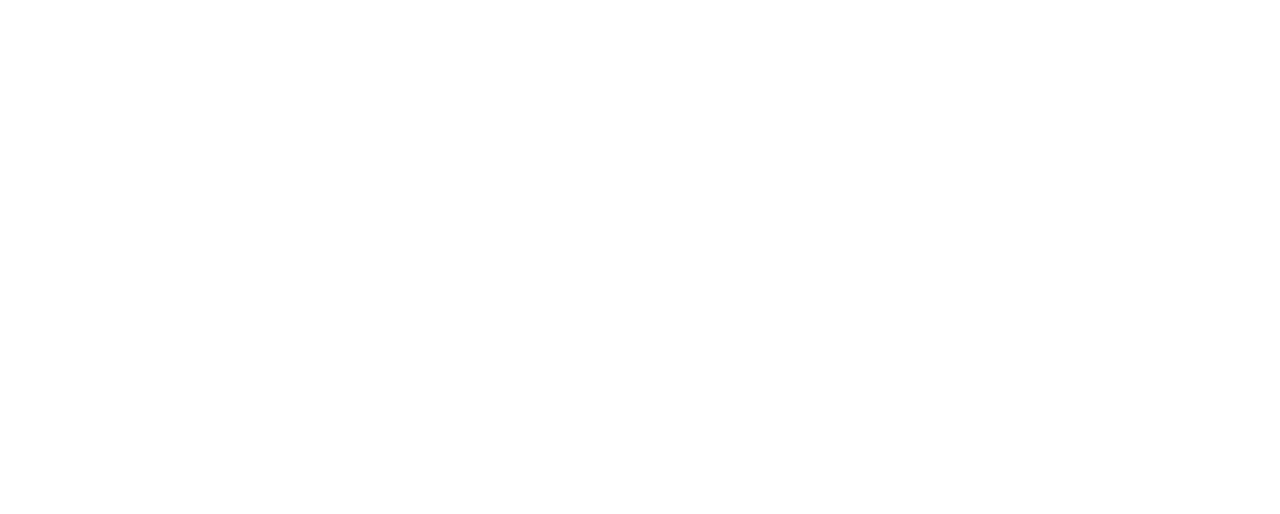
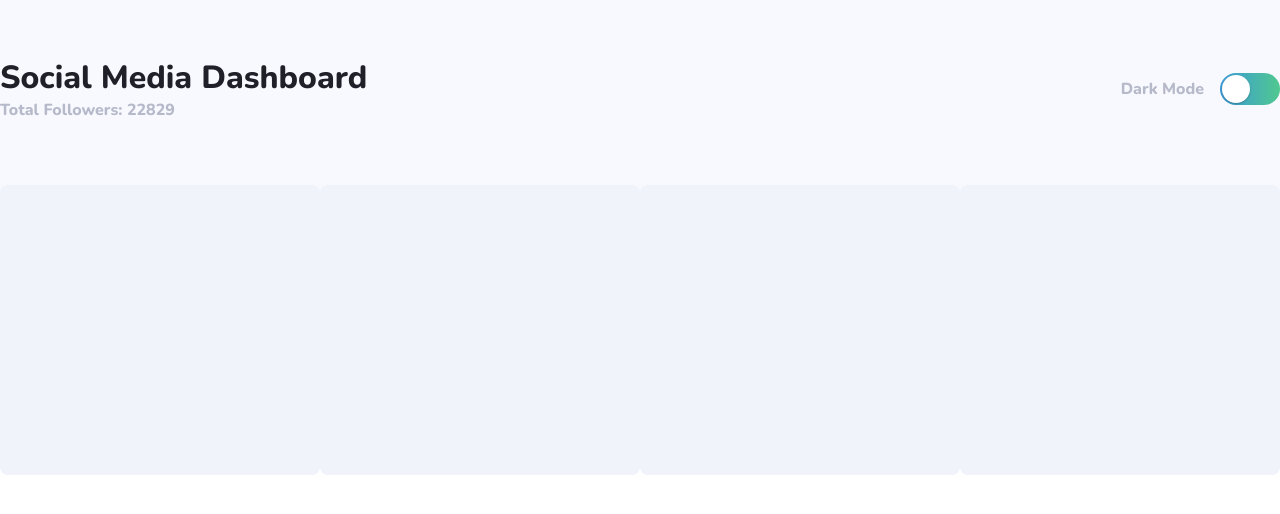
Before and after one commit to hosamelshazly92/social-media-dashboard-theme-switcher, a React (Create React App) app: page / in a window 1280 px wide. Shown: the top 514 px of the page. Built offline with nearby package versions, Linux system fonts and the light colour scheme.

Commit message:
create header section

```diff
--- a/package.json
+++ b/package.json
@@ -9,6 +9,7 @@
     "react": "^17.0.2",
     "react-dom": "^17.0.2",
     "react-scripts": "4.0.3",
+    "uuid": "^8.3.2",
     "web-vitals": "^1.1.2"
   },
   "scripts": {
--- a/public/index.html
+++ b/public/index.html
@@ -25,6 +25,13 @@
       Learn how to configure a non-root public URL by running `npm run build`.
     -->
     <title>React App</title>
+
+    <link rel="preconnect" href="https://fonts.googleapis.com" />
+    <link rel="preconnect" href="https://fonts.gstatic.com" crossorigin />
+    <link
+      href="https://fonts.googleapis.com/css2?family=Nunito:wght@200;300;400;600;700;800;900&display=swap"
+      rel="stylesheet"
+    />
   </head>
   <body>
     <noscript>You need to enable JavaScript to run this app.</noscript>
--- a/src/App.js
+++ b/src/App.js
@@ -1,7 +1,90 @@
-import {} from "./App.module.css";
+import {
+  header,
+  main,
+  top,
+  bottom,
+  container,
+  left,
+  right,
+  heading,
+  paragraph,
+  switchDiv,
+  switchInput,
+  switchLabel,
+} from "./App.module.css";
+import { Fragment } from "react";
+import Card from "./components/Card/Card";
+import Label from "./components/Label/Label";
+import { v4 as uuid } from "uuid";
 
 function App() {
-  return <div className=""></div>;
+  const users = [
+    {
+      id: uuid(),
+      name: "nathanf",
+      numbers: 1986,
+      type: "followers",
+      state: 12,
+      icon: "https://res.cloudinary.com/ux-ui-designer/image/upload/v1631905009/Assets/icon-facebook_x09bqx.svg",
+    },
+    {
+      id: uuid(),
+      name: "like_robinson",
+      numbers: 1044,
+      type: "followers",
+      state: 99,
+      icon: "https://res.cloudinary.com/ux-ui-designer/image/upload/v1631905009/Assets/icon-twitter_xaf0jr.svg",
+    },
+    {
+      id: uuid(),
+      name: "realsam",
+      numbers: 11560,
+      type: "followers",
+      state: 1084,
+      icon: "https://res.cloudinary.com/ux-ui-designer/image/upload/v1631905009/Assets/icon-instagram_ruofi3.svg",
+    },
+    {
+      id: uuid(),
+      name: "mark19",
+      numbers: 8239,
+      type: "subscribers",
+      state: 144,
+      icon: "https://res.cloudinary.com/ux-ui-designer/image/upload/v1631905009/Assets/icon-youtube_j93d63.svg",
+    },
+  ];
+
+  return (
+    <Fragment>
+      <header className={header}>
+        <div className={container}>
+          <div className={left}>
+            <h1 className={heading}>Social Media Dashboard</h1>
+            <p className={paragraph}>
+              Total Followers:&nbsp;
+              {users.reduce((acc, usr) => acc + usr.numbers, 0)}
+            </p>
+          </div>
+          <div className={right}>
+            <span className={paragraph}>Dark Mode</span>
+            <div className={switchDiv}>
+              <input id="switch" className={switchInput} type="checkbox" />
+              <label className={switchLabel} for="switch">
+                Toggle
+              </label>
+            </div>
+          </div>
+        </div>
+      </header>
+      <main className={main}>
+        <div className={top}>
+          {users.map((card) => {
+            return <Card key={card.id} data={card} />;
+          })}
+        </div>
+        <div className={bottom}></div>
+      </main>
+    </Fragment>
+  );
 }
 
 export default App;
--- a/src/App.module.css
+++ b/src/App.module.css
@@ -0,0 +1,95 @@
+* {
+  box-sizing: border-box;
+  margin: 0;
+  padding: 0;
+  font-family: "Nunito", sans-serif;
+  color: #202029;
+}
+
+.header {
+  height: 330px;
+  background-color: #f8f9fe;
+}
+
+.container {
+  max-width: 1480px;
+  margin: auto;
+  padding-top: 56px;
+  display: flex;
+  justify-content: space-between;
+  align-items: center;
+}
+
+.paragraph {
+  color: #b6b9ca;
+  font-weight: 800;
+  margin-right: 16px;
+}
+
+.heading {
+  font-weight: 800;
+}
+
+.main {
+  max-width: 1480px;
+  margin: auto;
+  position: relative;
+  top: -145px;
+}
+
+.top {
+  display: flex;
+  justify-content: space-between;
+}
+
+.right {
+  display: flex;
+  align-items: center;
+}
+
+.switchDiv {
+  display: flex;
+}
+
+.switchInput {
+  height: 0;
+  width: 0;
+  visibility: hidden;
+}
+
+.switchLabel {
+  cursor: pointer;
+  text-indent: -9999px;
+  width: 60px;
+  height: 32px;
+  background: linear-gradient(90deg, #3b99d8, #50c890);
+  display: block;
+  border-radius: 16px;
+  position: relative;
+}
+
+.switchLabel::after {
+  content: "";
+  position: absolute;
+  top: 2px;
+  left: 2px;
+  width: 28px;
+  height: 28px;
+  background: #fff;
+  border-radius: 50%;
+  transition: 0.3s;
+  box-shadow: 0 1px 2px #00000040;
+}
+
+.switchInput:checked + .switchLabel {
+  background: #eee;
+}
+
+.switchInput:checked + .switchLabel::after {
+  left: calc(100% - 2px);
+  transform: translateX(-100%);
+}
+
+.switchLabel:active::after {
+  width: 40px;
+}
--- /dev/null
+++ b/src/components/Card/Card.js
@@ -0,0 +1,7 @@
+import { container } from "./Card.module.css";
+
+const Card = () => {
+  return <div className={container}></div>;
+};
+
+export default Card;
--- /dev/null
+++ b/src/components/Card/Card.module.css
@@ -0,0 +1,6 @@
+.container {
+  width: 346px;
+  height: 290px;
+  background-color: #f0f3fa;
+  border-radius: 8px;
+}
--- /dev/null
+++ b/src/components/Label/Label.js
@@ -0,0 +1,7 @@
+import { container } from "./Label.module.css";
+
+const Label = () => {
+  return <div className={container}></div>;
+};
+
+export default Label;
```
Also changed, not shown: src/components/Label/Label.module.css (added), 1 other file (tests, documents, lock files or other folders).
